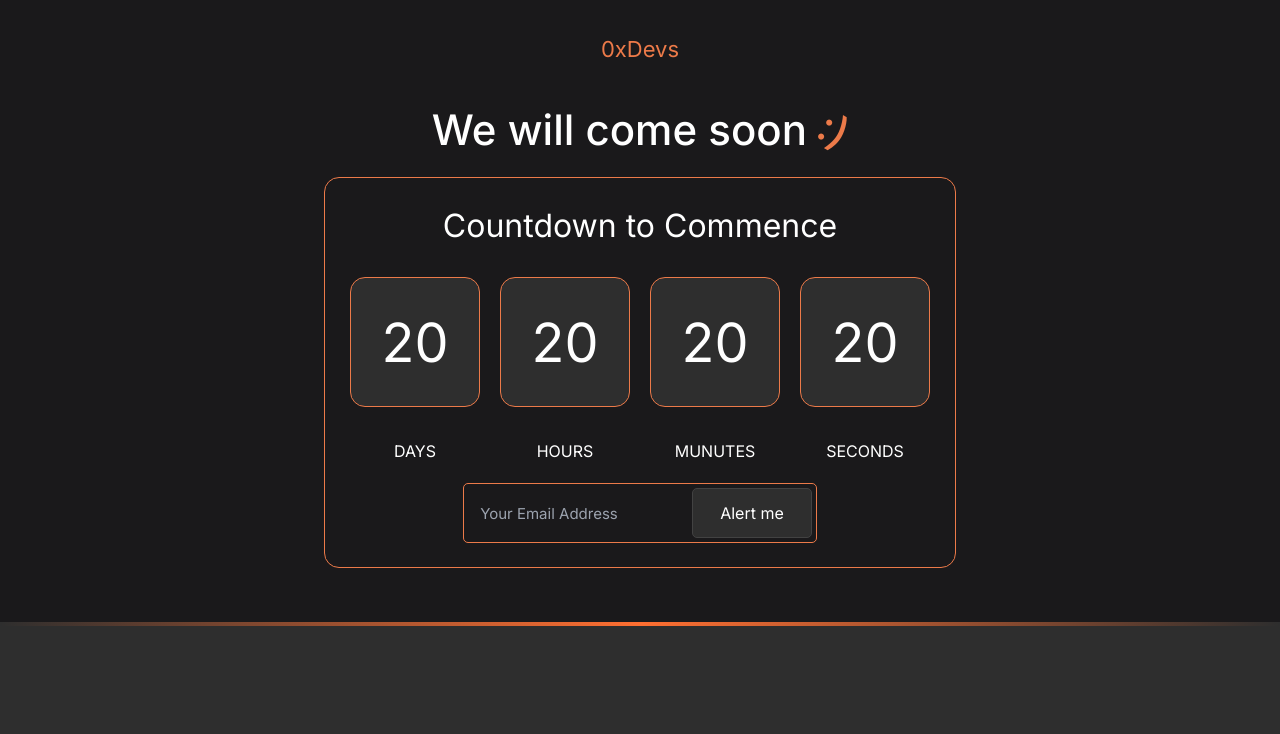
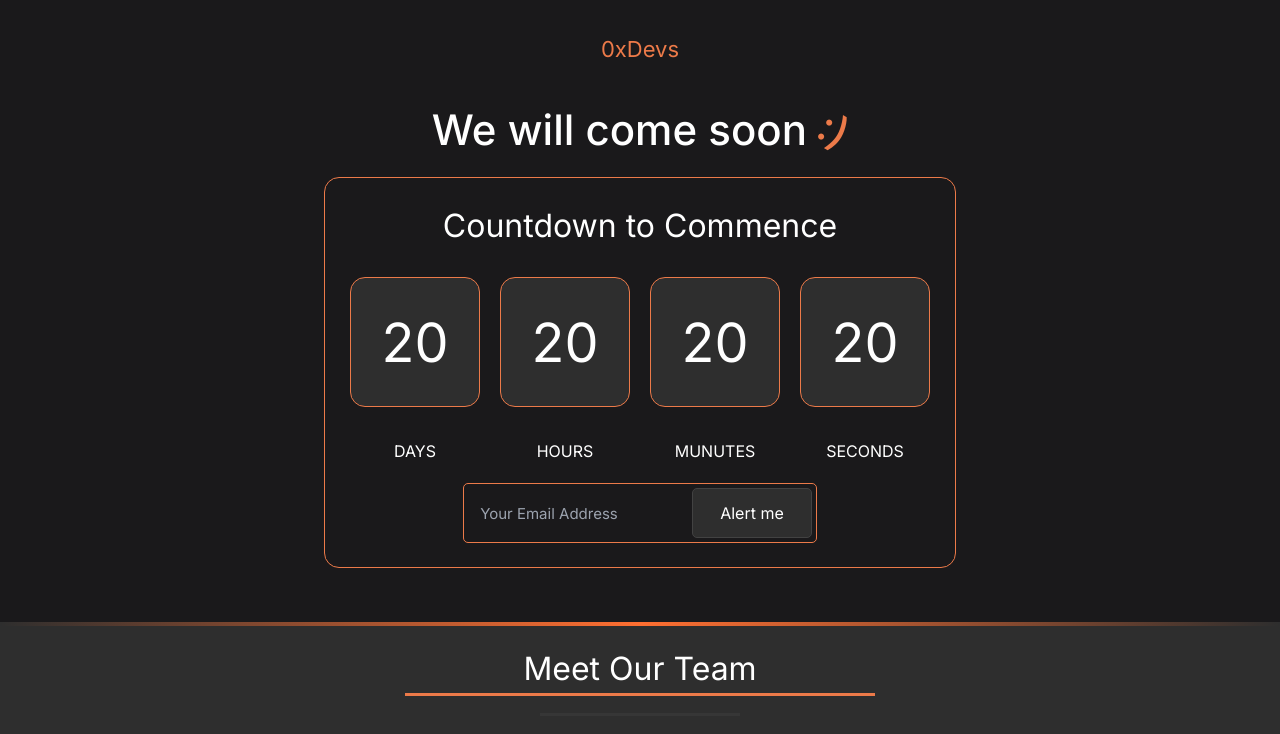
Before and after one commit to zeroxdevs/0xdevs, a Next.js app: page / in a window 1280 px wide. Shown: the top 734 px of the page. Built offline with nearby package versions, Linux system fonts and the light colour scheme.

Commit message:
feat: add title for Team feature

```diff
--- a/src/app/page.tsx
+++ b/src/app/page.tsx
@@ -91,6 +91,13 @@ export default function Home() {
         </Div>
       </Div>
       <Divider variant="primary" />
+      <Div className="pt-[19px]">
+        <Div className="flex flex-col justify-center items-center">
+          <Typography variant="Heading3">Meet Our Team</Typography>
+          <Div className="w-[470px] h-[3px] bg-accent"></Div>
+          <Div className="w-[200px] mt-[17px] h-[3px] bg-[#363636]"></Div>
+        </Div>
+      </Div>
     </Div>
   );
 }
```
